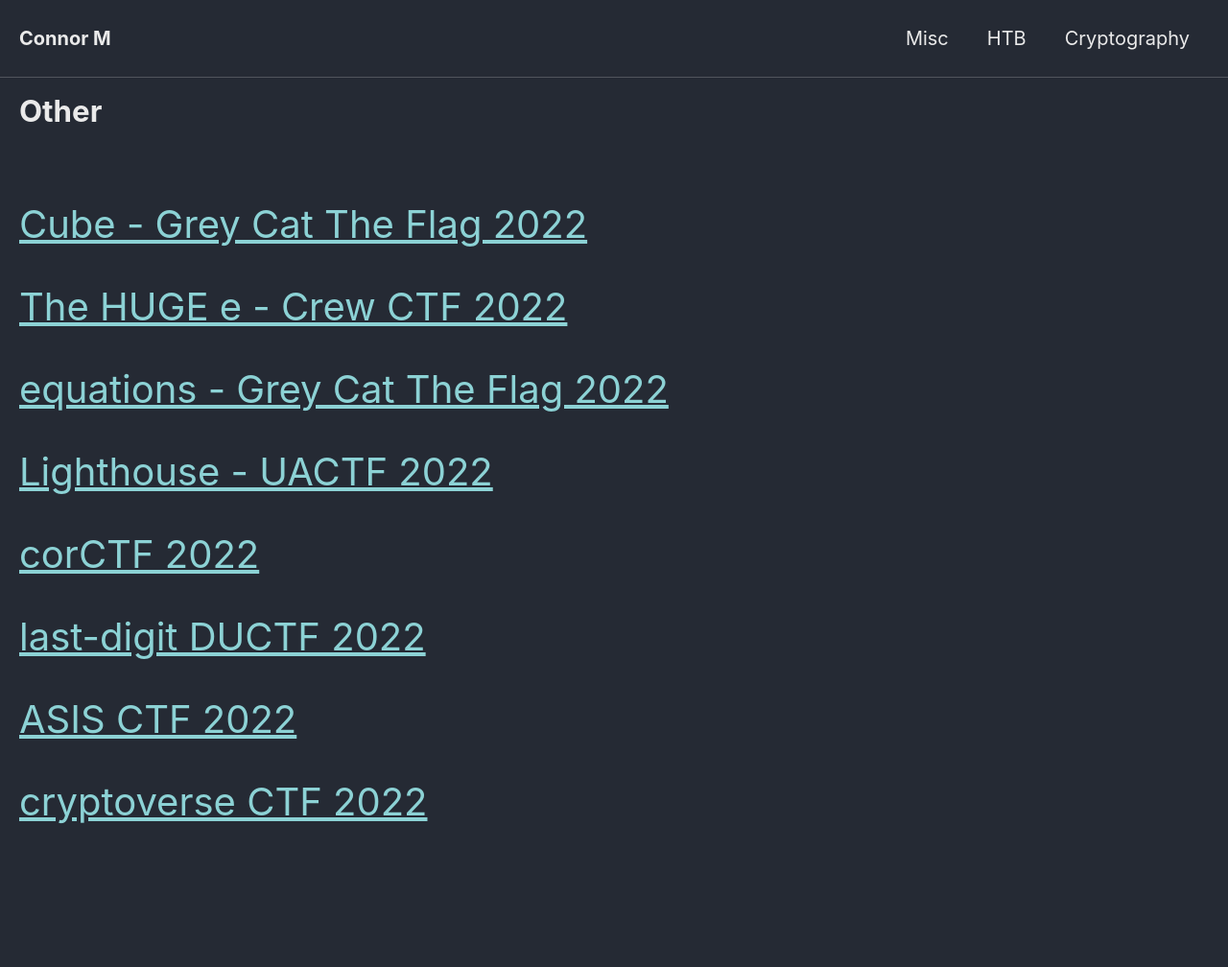
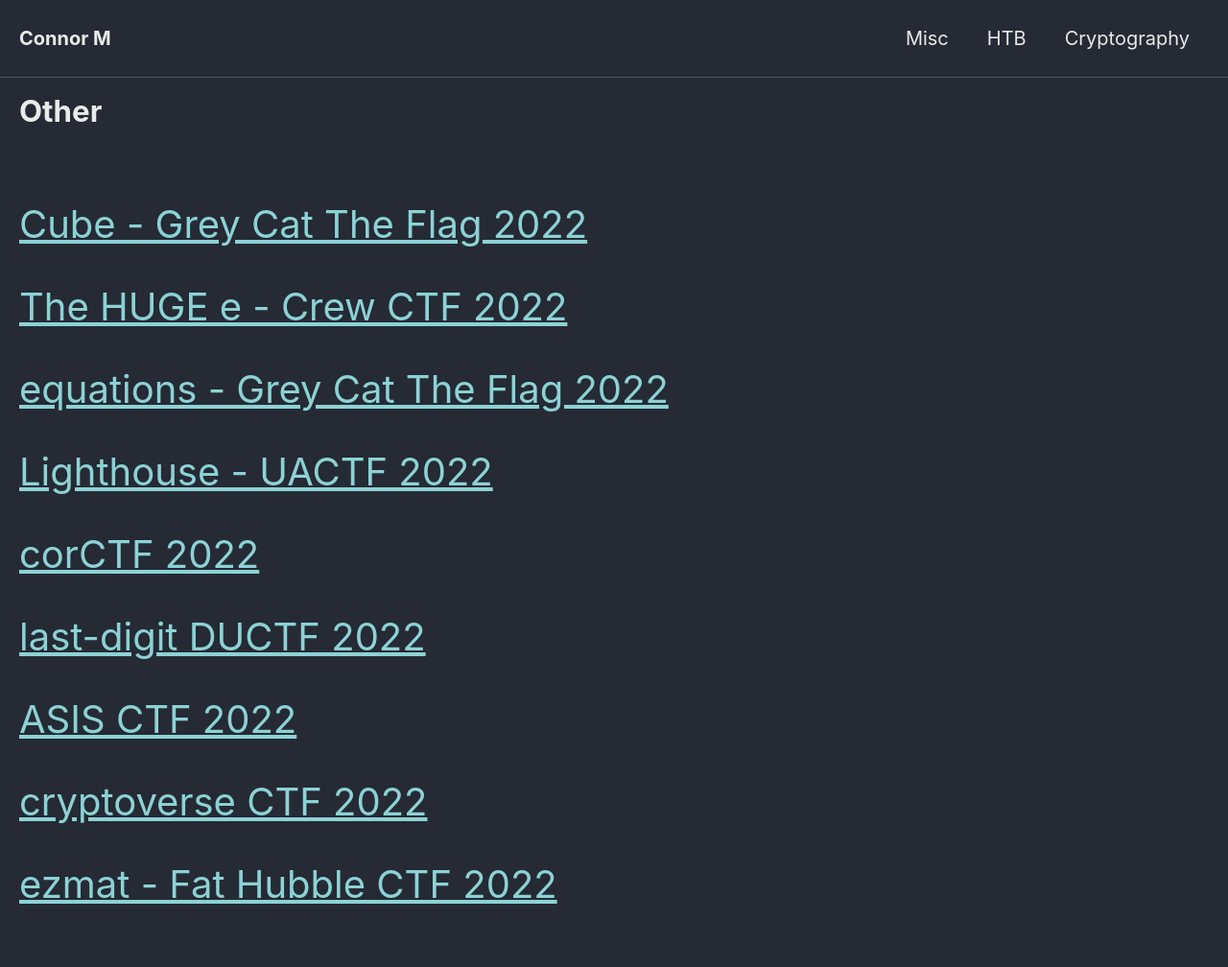
Before and after one commit to Connor-McCartney/Connor-McCartney.github.io, a Jekyll site: the page built from _pages/cryptography/other/other.md, in a window 1280 px wide. Shown: the whole page at 96% size. Built offline with Jekyll 4.4.1, drawn with Linux system fonts in a browser that asks for light colours; cached includes are drawn as plain includes; before the commit the page ends 922 px from its top, so only the background shows below that.

Commit message:
Update other.md

```diff
--- a/_pages/cryptography/other/other.md
+++ b/_pages/cryptography/other/other.md
@@ -27,3 +27,6 @@ title: Other
 
 
 <span style="font-size:2em;">   [cryptoverse CTF 2022](/cryptography/other/cryptoverse-CTF-2022) </span> <br>
+
+
+<span style="font-size:2em;">   [ezmat - Fat Hubble CTF 2022](/cryptography/other/ezmat-Fat-Hubble-CTF-2022) </span> <br>
```
